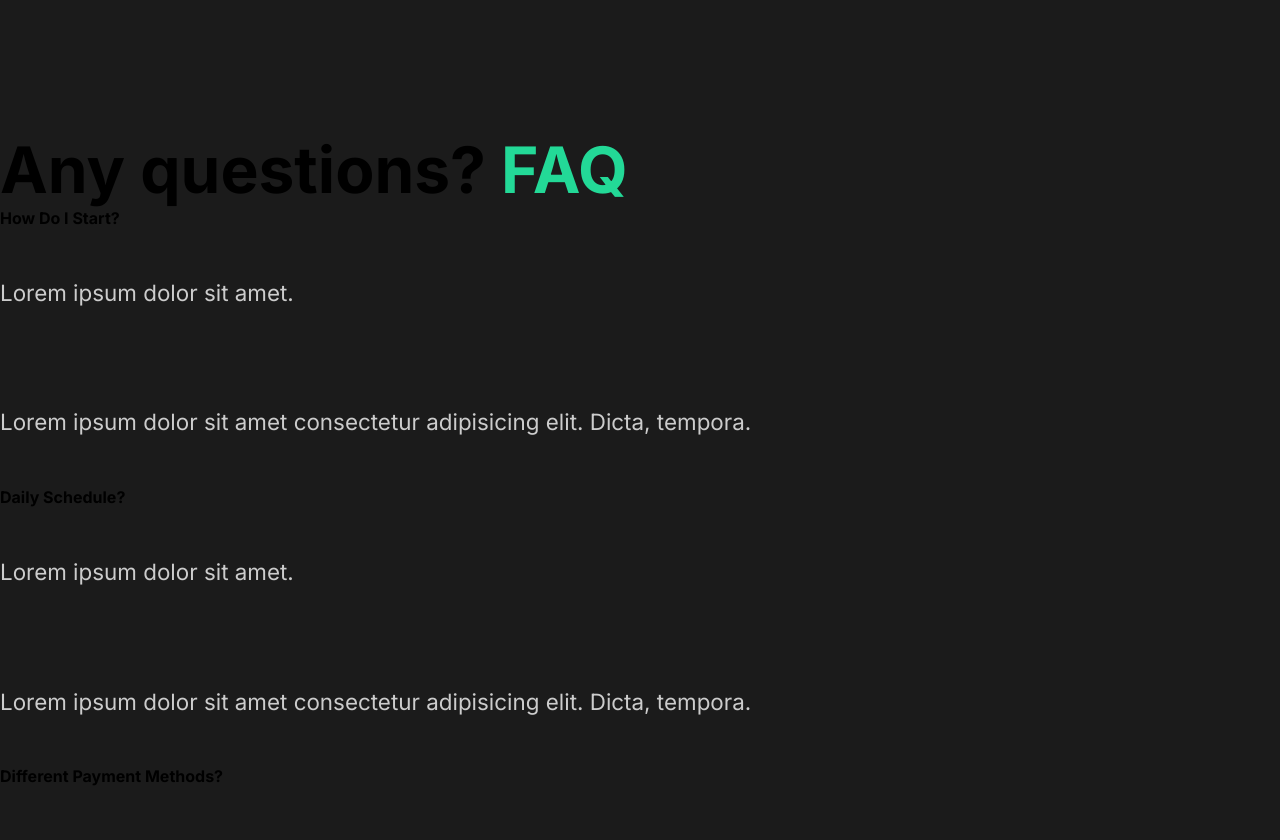
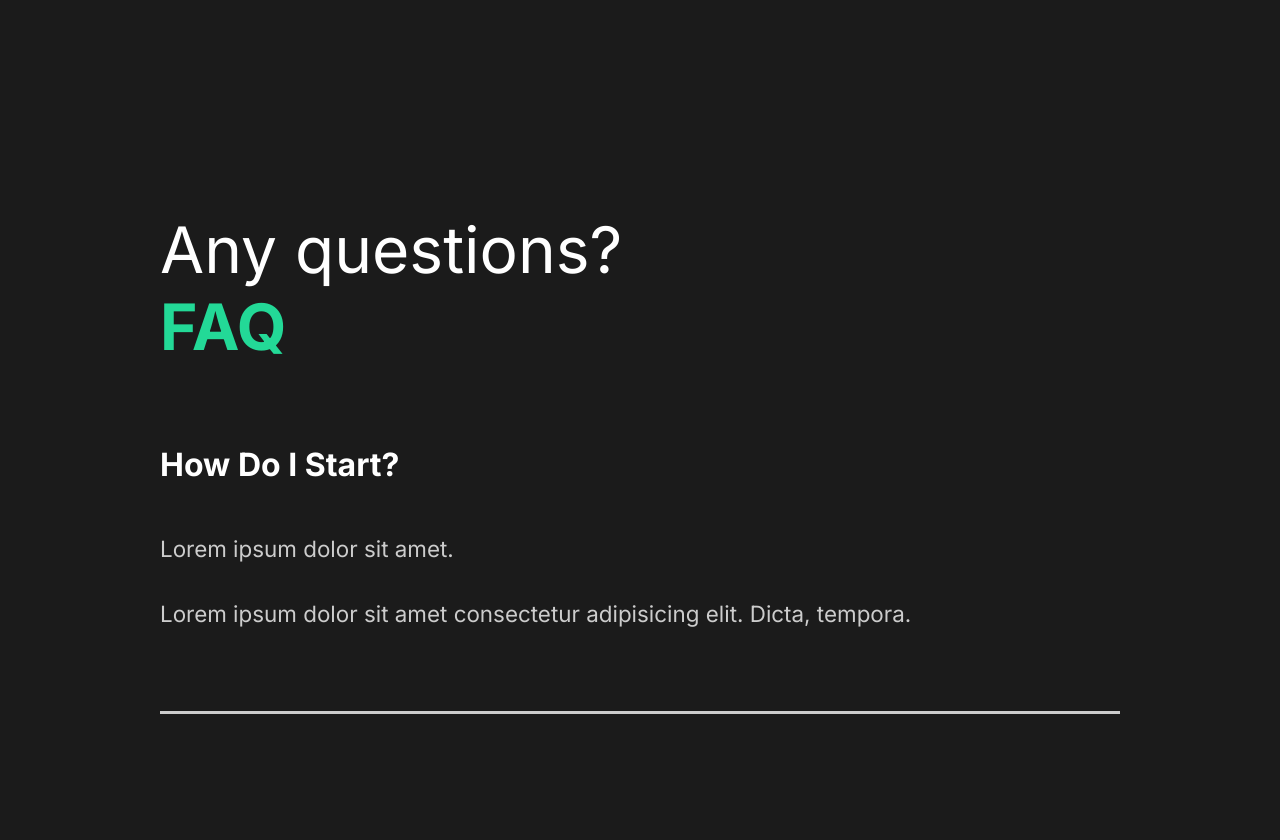
Before and after one commit to vladimir-bredikhin/capture-portfolio, a React (Create React App) app: page / in a window 1280 px wide. Shown: the part 1940-2780 px from the top of the page. Built offline with nearby package versions, Linux system fonts and the light colour scheme.

Commit message:
Styling Faq Section

```diff
--- a/src/components/FaqSection.js
+++ b/src/components/FaqSection.js
@@ -1,8 +1,10 @@
 import React from 'react';
+import styled from 'styled-components';
+import { Section } from '../styles';
 
 const FaqSection = () => {
   return (
-    <section className='faq'>
+    <Faq>
       <h2>
         Any questions? <span>FAQ</span>
       </h2>
@@ -15,6 +17,7 @@
             tempora.
           </p>
         </div>
+        <div className="faq-line"></div>
       </div>
       <div className='question'>
         <h4>Daily Schedule?</h4>
@@ -25,6 +28,7 @@
             tempora.
           </p>
         </div>
+        <div className="faq-line"></div>
       </div>
       <div className='question'>
         <h4>Different Payment Methods?</h4>
@@ -35,6 +39,7 @@
             tempora.
           </p>
         </div>
+        <div className="faq-line"></div>
       </div>
       <div className='question'>
         <h4>What Products Do You Offer?</h4>
@@ -45,9 +50,43 @@
             tempora.
           </p>
         </div>
+        <div className="faq-line"></div>
       </div>
-    </section>
+    </Faq>
   );
 };
 
+// Styled components
+const Faq = styled(Section)`
+  display: block;
+
+  span {
+    display: block;
+  }
+
+  h2 {
+    padding-bottom: 2rem;
+  }
+
+  .faq-line {
+    background-color: #cccccc;
+    height: 0.2rem;
+    margin: 2rem 0;
+    width: 100%;
+  }
+
+  .question {
+    padding: 3rem 0;
+    cursor: pointer;
+  }
+
+  .answer {
+    padding: 2rem 0;
+
+    p {
+      padding: 1rem 0;
+    }
+  }
+`;
+
 export default FaqSection;
--- a/src/components/GlobalStyle.js
+++ b/src/components/GlobalStyle.js
@@ -31,6 +31,7 @@
 
 h2 {
   font-size: 4rem;
+  font-weight: 500;
 }
 
 h3 {
@@ -38,6 +39,7 @@
 }
 
 h4 {
+  font-size: 2rem;
   font-weight: bold;
 }
 
--- a/src/styles.js
+++ b/src/styles.js
@@ -12,9 +12,6 @@
 const Description = styled.div`
   flex: 1;
   padding-right: 5rem;
-  h2 {
-    font-weight: lighter;
-  }
 `;
 
 const Image = styled.div`
```
